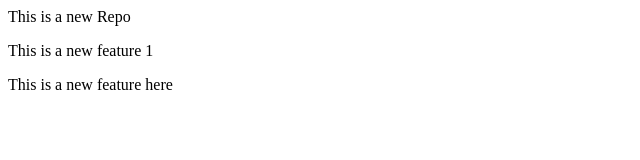
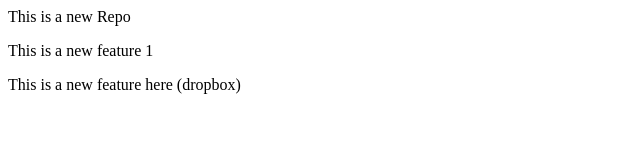
Before and after one commit to gowdapooja555/LocalRepo, a plain HTML site: page index.html in a window 1280 px wide. Shown: the full height of the page, 0-640 px from the left. Drawn offline with Linux system fonts and the light colour scheme.

Commit message:
Changes made

```diff
--- a/index.html
+++ b/index.html
@@ -1,3 +1,3 @@
 <p>This is a new Repo</p>
 <p>This is a new feature 1</p>
-<p>This is a new feature here</p>
+<p>This is a new feature here (dropbox)</p>
```
